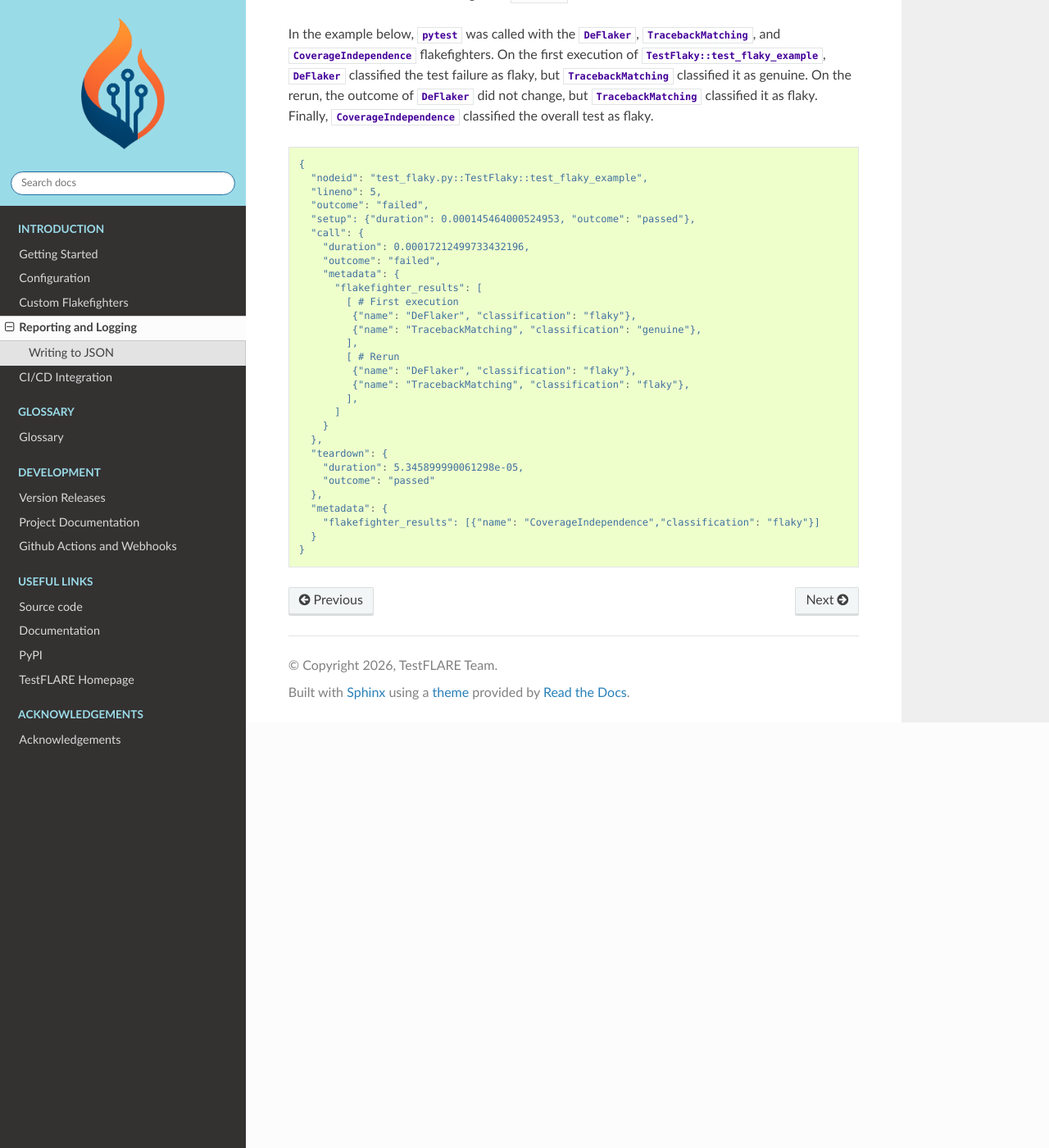
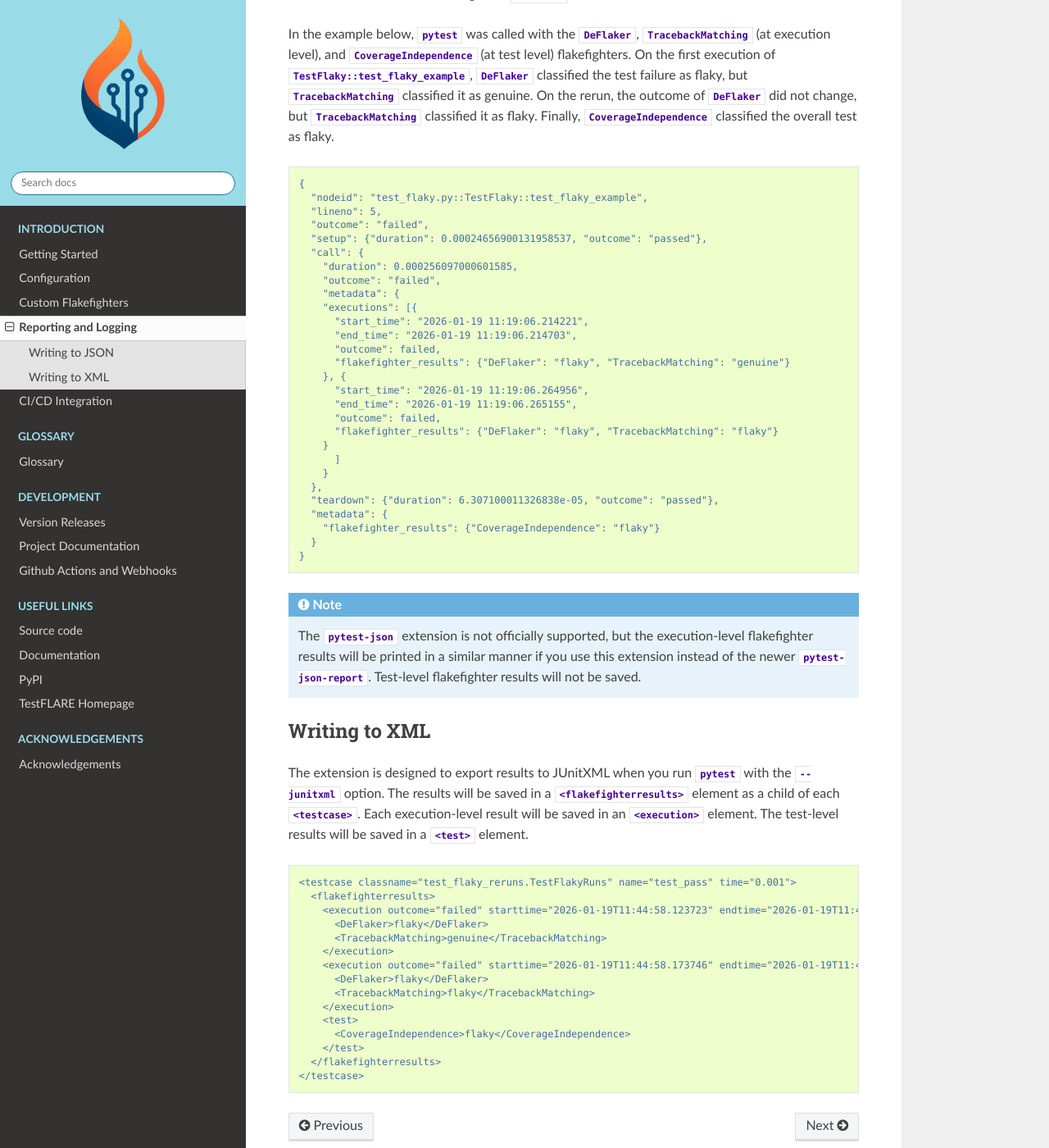
Before and after one commit to test-flare/pytest-flakefighters, a Sphinx documentation site: the page built from docs/source/reports.rst, in a window 1280 px wide and 1400 px high, scrolled down 598 px. Shown: the whole window at 82% size. Built offline with Sphinx 7.4.7 and the Read the Docs theme 3.1.0, drawn with Linux system fonts in a browser that asks for light colours; pages that are not in the unit, such as notebooks, are missing from menus.

Commit message:
Changed JSON format and added JUnitXML support

```diff
--- a/docs/source/reports.rst
+++ b/docs/source/reports.rst
@@ -22,7 +22,7 @@ The target path to save JSON report can be changed using the :code:`--json-repor
 Each test :code:`call` will be assigned a :code:`metadata` field that records the execution-level flakefighter results for each (repeated) execution.
 Each test will be assigned a :code:`metadata` field to record the test-level results.
 
-In the example below, :code:`pytest` was called with the :code:`DeFlaker`, :code:`TracebackMatching`, and :code:`CoverageIndependence` flakefighters.
+In the example below, :code:`pytest` was called with the :code:`DeFlaker`, :code:`TracebackMatching` (at execution level), and :code:`CoverageIndependence` (at test level) flakefighters.
 On the first execution of :code:`TestFlaky::test_flaky_example`, :code:`DeFlaker` classified the test failure as flaky, but :code:`TracebackMatching` classified it as genuine.
 On the rerun, the outcome of :code:`DeFlaker` did not change, but :code:`TracebackMatching` classified it as flaky.
 Finally, :code:`CoverageIndependence` classified the overall test as flaky.
@@ -33,28 +33,57 @@ Finally, :code:`CoverageIndependence` classified the overall test as flaky.
     "nodeid": "test_flaky.py::TestFlaky::test_flaky_example",
     "lineno": 5,
     "outcome": "failed",
-    "setup": {"duration": 0.000145464000524953, "outcome": "passed"},
+    "setup": {"duration": 0.00024656900131958537, "outcome": "passed"},
     "call": {
-      "duration": 0.00017212499733432196,
+      "duration": 0.000256097000601585,
       "outcome": "failed",
       "metadata": {
-        "flakefighter_results": [
-          [ # First execution
-           {"name": "DeFlaker", "classification": "flaky"},
-           {"name": "TracebackMatching", "classification": "genuine"},
-          ],
-          [ # Rerun
-           {"name": "DeFlaker", "classification": "flaky"},
-           {"name": "TracebackMatching", "classification": "flaky"},
-          ],
+      "executions": [{
+        "start_time": "2026-01-19 11:19:06.214221",
+        "end_time": "2026-01-19 11:19:06.214703",
+        "outcome": failed,
+        "flakefighter_results": {"DeFlaker": "flaky", "TracebackMatching": "genuine"}
+      }, {
+        "start_time": "2026-01-19 11:19:06.264956",
+        "end_time": "2026-01-19 11:19:06.265155",
+        "outcome": failed,
+        "flakefighter_results": {"DeFlaker": "flaky", "TracebackMatching": "flaky"}
+      }
         ]
       }
     },
-    "teardown": {
-      "duration": 5.345899990061298e-05,
-      "outcome": "passed"
-    },
+    "teardown": {"duration": 6.307100011326838e-05, "outcome": "passed"},
     "metadata": {
-      "flakefighter_results": [{"name": "CoverageIndependence","classification": "flaky"}]
+      "flakefighter_results": {"CoverageIndependence": "flaky"}
     }
   }
+
+.. note::
+  The :code:`pytest-json` extension is not officially supported, but the execution-level flakefighter results will be printed in a similar manner if you use this extension instead of the newer :code:`pytest-json-report`.
+  Test-level flakefighter results will not be saved.
+
+Writing to XML
+--------------
+
+The extension is designed to export results to JUnitXML when you run :code:`pytest` with the :code:`--junitxml` option.
+The results will be saved in a :code:`<flakefighterresults>` element as a child of each :code:`<testcase>`.
+Each execution-level result will be saved in an :code:`<execution>` element.
+The test-level results will be saved in a :code:`<test>` element.
+
+..  code-block:: ini
+
+  <testcase classname="test_flaky_reruns.TestFlakyRuns" name="test_pass" time="0.001">
+    <flakefighterresults>
+      <execution outcome="failed" starttime="2026-01-19T11:44:58.123723" endtime="2026-01-19T11:44:58.124223">
+        <DeFlaker>flaky</DeFlaker>
+        <TracebackMatching>genuine</TracebackMatching>
+      </execution>
+      <execution outcome="failed" starttime="2026-01-19T11:44:58.173746" endtime="2026-01-19T11:44:58.173929">
+        <DeFlaker>flaky</DeFlaker>
+        <TracebackMatching>flaky</TracebackMatching>
+      </execution>
+      <test>
+        <CoverageIndependence>flaky</CoverageIndependence>
+      </test>
+    </flakefighterresults>
+  </testcase>
```
Also changed, not shown: 1 other file.
